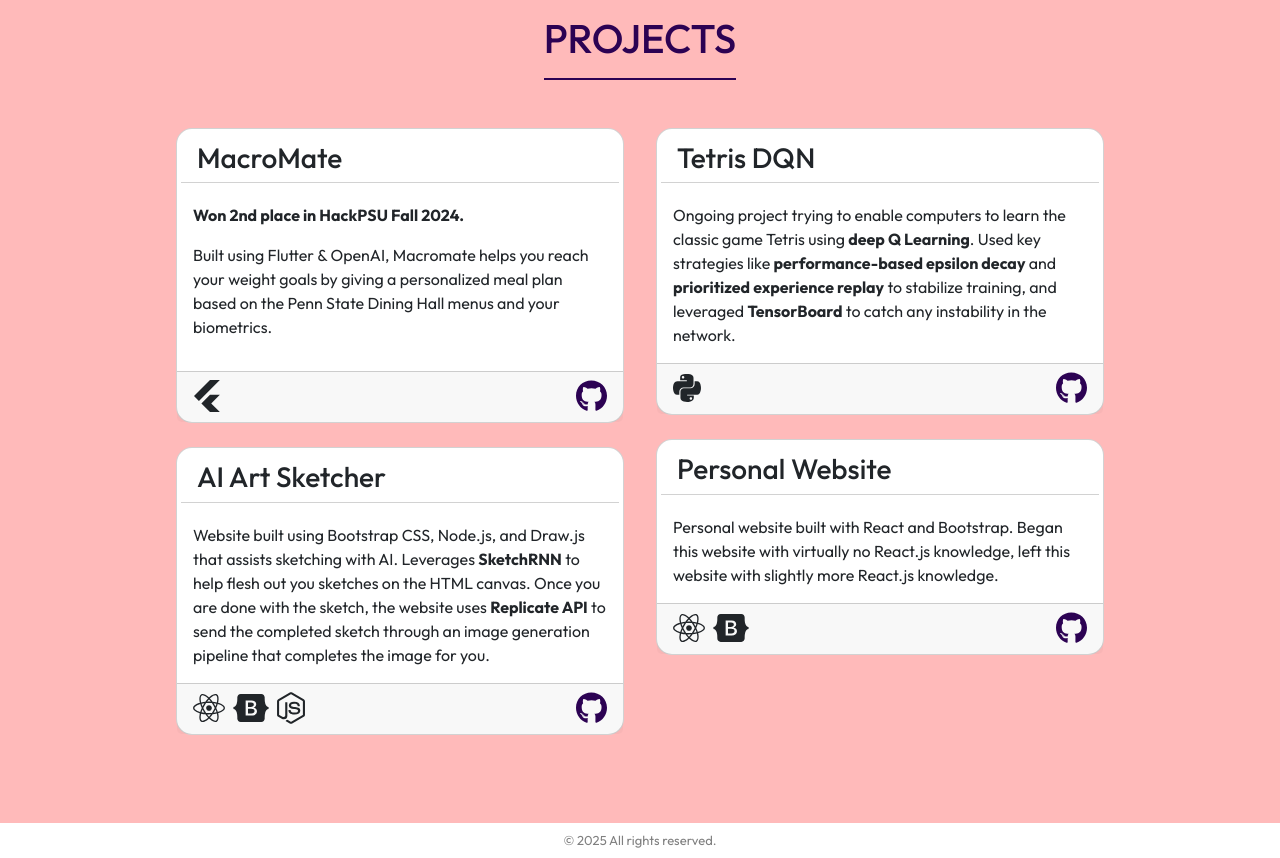
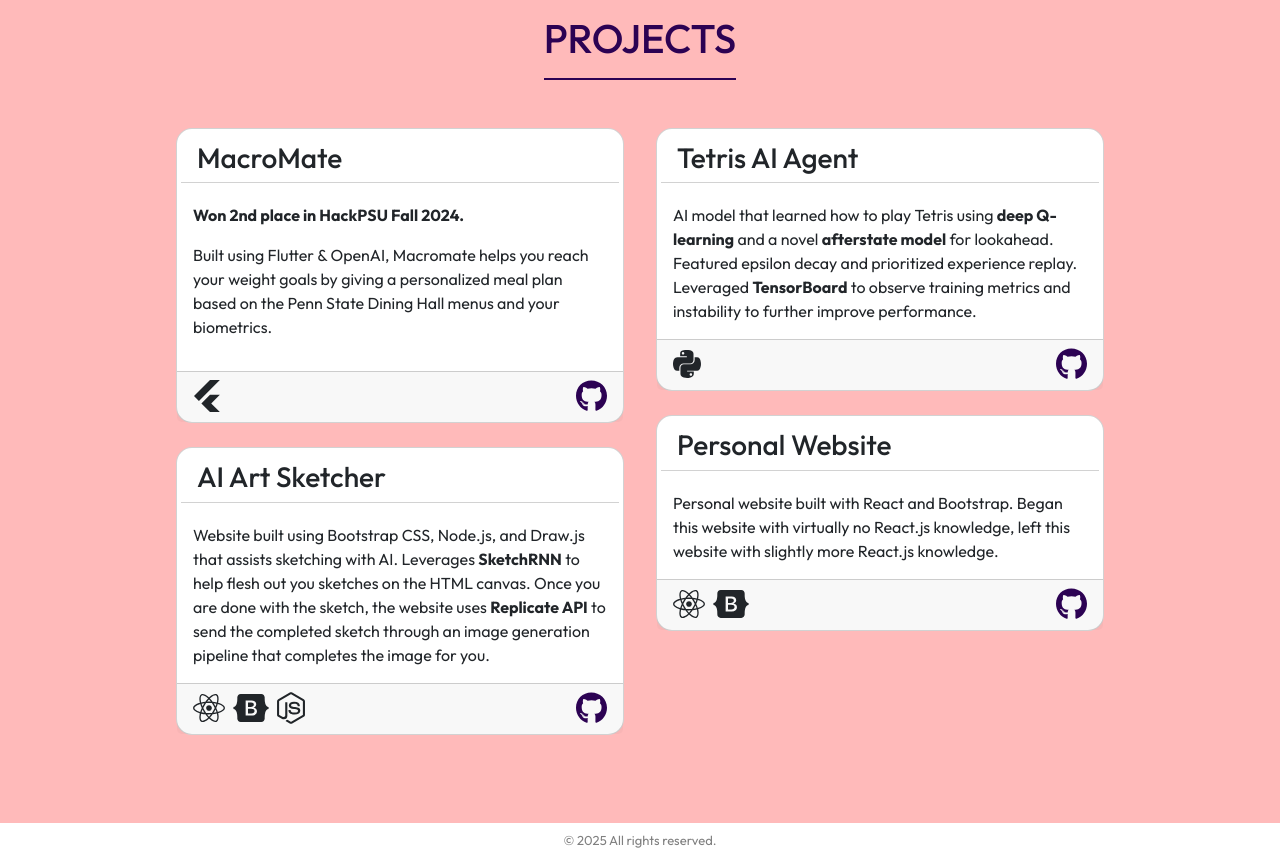
Before and after one commit to CruidGals/kyle-portfolio, a React (Vite) app: page / in a window 1280 px wide. Shown: the part 2560-3418 px from the top of the page. Built offline with nearby package versions, Linux system fonts and the light colour scheme.

Commit message:
Update Projects.tsx with new Tetris AI description

```diff
--- a/src/sections/Projects.tsx
+++ b/src/sections/Projects.tsx
@@ -31,10 +31,10 @@ const projects_1 = [
 
 const projects_2 = [
   { id: 2,
-    title: 'Tetris DQN',
+    title: 'Tetris AI Agent',
     icons: [faPython],
     links: [ {icon: faGithub, link: 'https://github.com/CruidGals/tetris-dqn'} ],
-    children: <Card.Text>Ongoing project trying to enable computers to learn the classic game Tetris using <strong>deep Q Learning</strong>. Used key strategies like <strong>performance-based epsilon decay</strong> and <strong>prioritized experience replay</strong> to stabilize training, and leveraged <strong>TensorBoard</strong> to catch any instability in the network.</Card.Text>},
+    children: <Card.Text>AI model that learned how to play Tetris using <strong>deep Q-learning</strong> and a novel <strong>afterstate model</strong> for lookahead. Featured epsilon decay and prioritized experience replay. Leveraged <strong>TensorBoard</strong> to observe training metrics and instability to further improve performance.</Card.Text>},
   { id: 4,
     title: 'Personal Website',
     icons: [faReact, faBootstrap],
```
